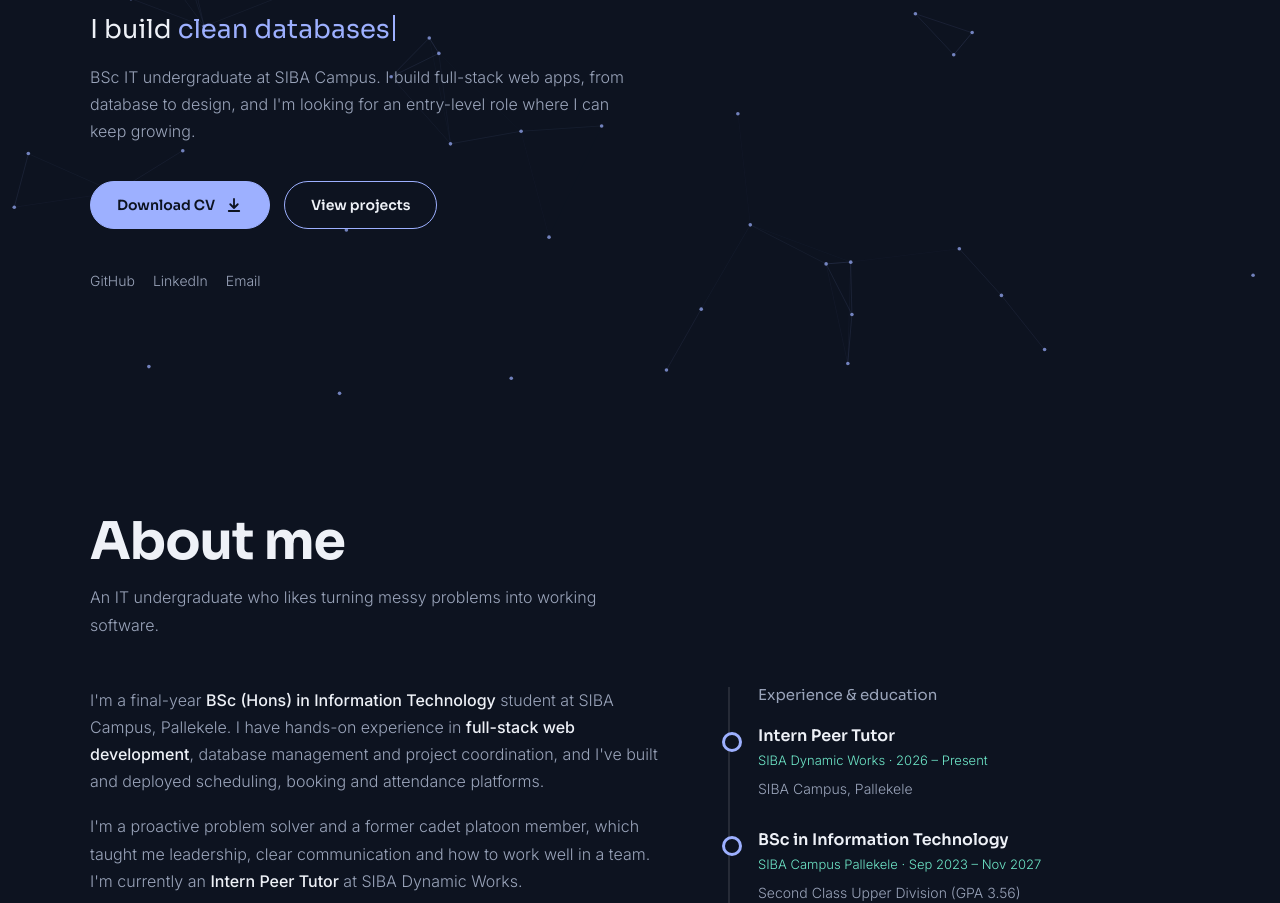
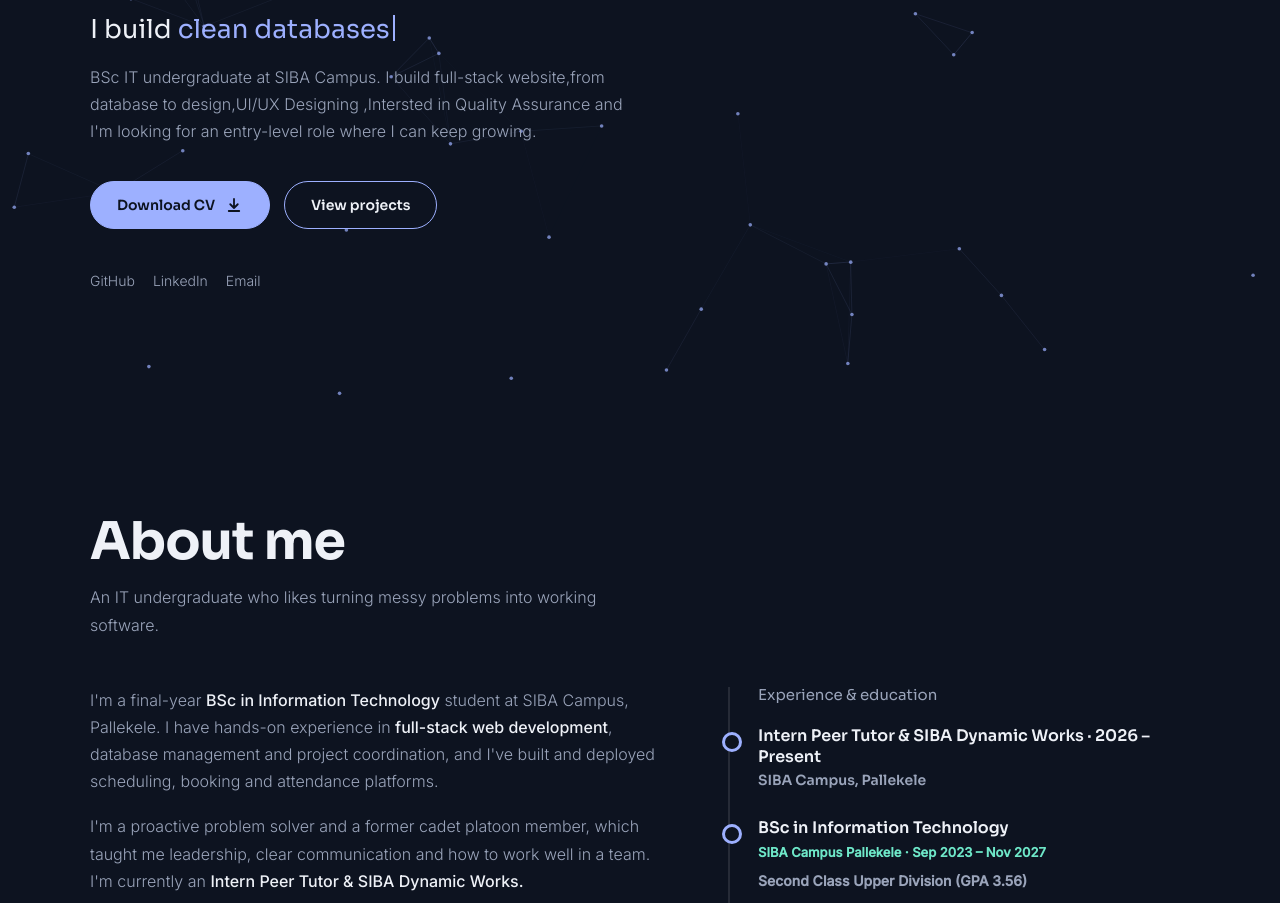
Before and after one commit to savindiy333/portfolio, a plain HTML site: page index.html in a window 1280 px wide. Shown: the part 446-1349 px from the top of the page. Drawn offline with Linux system fonts and the light colour scheme.

Commit message:
Update portfolio

```diff
--- a/index.html
+++ b/index.html
@@ -180,7 +180,7 @@
     <p class="hi">Hi, I'm</p>
     <h1><span>Tharani</span><span class="o">Bandara</span></h1>
     <p class="role">I build <em id="typed"></em><span class="cur"></span></p>
-    <p class="lead">BSc IT undergraduate at SIBA Campus. I build full-stack web apps, from database to design, and I'm looking for an entry-level role where I can keep growing.</p>
+    <p class="lead">BSc IT undergraduate at SIBA Campus. I build full-stack website,from database to design,UI/UX Designing ,Intersted in Quality Assurance and I'm looking for an entry-level role where I can keep growing.</p>
     <div class="btns">
       <a class="btn fill" href="Tharani-Bandara_CV.pdf" download="Tharani-Bandara_CV.pdf">Download CV
         <svg viewBox="0 0 24 24" fill="none" stroke="currentColor" stroke-width="2.4" stroke-linecap="round" stroke-linejoin="round"><path d="M12 4v12m0 0l-5-5m5 5l5-5M5 20h14"/></svg></a>
@@ -200,8 +200,8 @@
     <p class="sub rv d1">An IT undergraduate who likes turning messy problems into working software.</p>
     <div class="ab">
       <div class="rv">
-        <p>I'm a final-year <strong>BSc (Hons) in Information Technology</strong> student at SIBA Campus, Pallekele. I have hands-on experience in <strong>full-stack web development</strong>, database management and project coordination, and I've built and deployed scheduling, booking and attendance platforms.</p>
-        <p>I'm a proactive problem solver and a former cadet platoon member, which taught me leadership, clear communication and how to work well in a team. I'm currently an <strong>Intern Peer Tutor</strong> at SIBA Dynamic Works.</p>
+        <p>I'm a final-year <strong>BSc in Information Technology</strong> student at SIBA Campus, Pallekele. I have hands-on experience in <strong>full-stack web development</strong>, database management and project coordination, and I've built and deployed scheduling, booking and attendance platforms.</p>
+        <p>I'm a proactive problem solver and a former cadet platoon member, which taught me leadership, clear communication and how to work well in a team. I'm currently an <strong>Intern Peer Tutor & SIBA Dynamic Works.</p>
         <div class="stats">
           <div class="stat"><b data-n="3">0</b><span>Major projects</span></div>
           <div class="stat"><b data-n="12">0</b><span>Technologies</span></div>
@@ -210,7 +210,7 @@
       </div>
       <div class="tl rv d2">
         <h3>Experience & education</h3>
-        <div class="ti"><b>Intern Peer Tutor</b><small>SIBA Dynamic Works · 2026 – Present</small><p>SIBA Campus, Pallekele</p></div>
+        <div class="ti"><b>Intern Peer Tutor & SIBA Dynamic Works · 2026 – Present</small><p>SIBA Campus, Pallekele</p></div>
         <div class="ti"><b>BSc in Information Technology</b><small>SIBA Campus Pallekele · Sep 2023 – Nov 2027</small><p>Second Class Upper Division (GPA 3.56)</p></div>
         <div class="ti"><b>G.C.E. Advanced Level</b><small>Mahamaya Girls' College, Kandy · 2020 – 2022</small></div>
         <div class="ti"><b>G.C.E. Ordinary Level</b><small>Mahamaya Girls' College, Kandy · 2019</small></div>
```
